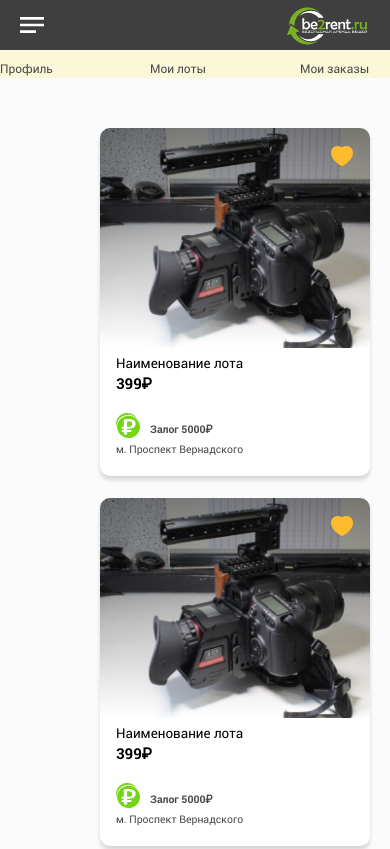
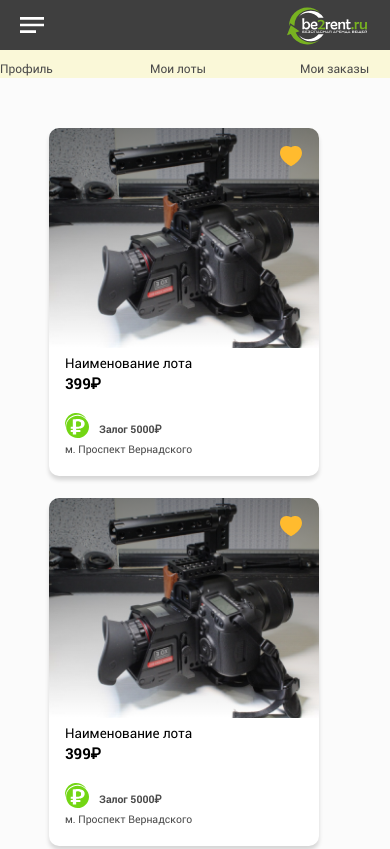
Before and after one commit to nastenoksi/B2R, a plain HTML site: page account__favorite_items.html in a window 390 px wide. Shown: the top 849 px of the page. Drawn offline with Linux system fonts and the light colour scheme.

Commit message:
Add files via upload

```diff
--- a/css/style.css
+++ b/css/style.css
@@ -4138,6 +4138,7 @@ textarea.form__field {
     .my__items .content {
         box-sizing: border-box;
         padding: 0 12px 60px 12px;
+        justify-content: center;
     }
 
     .my__items .transparent__button {
@@ -4197,7 +4198,11 @@ textarea.form__field {
 @media (max-width: 767px) and (min-width: 320px) {
 
     .my__favorites .content {
-        padding: 0 100px;
+        padding: 0 12px;
+    }
+
+    .favorite__cards__container {
+        justify-content: center;
     }
 
     .my__favorites {
```
